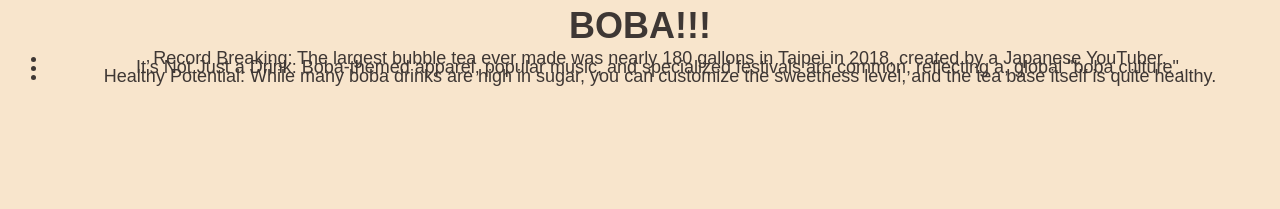
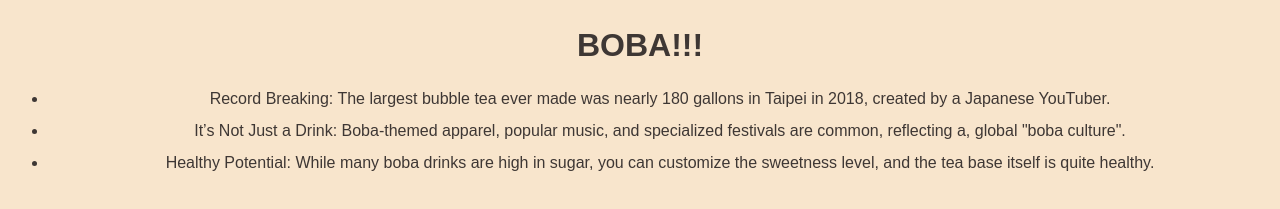
Before and after one commit to nstewk09/website, a plain HTML site: page index.html in a window 1280 px wide. Shown: the part 161-370 px from the top of the page. Drawn offline with Linux system fonts and the light colour scheme.

Commit message:
Fix body styles in style.css by correcting line-height and font-size

```diff
--- a/style.css
+++ b/style.css
@@ -7,6 +7,6 @@ body {
     font-family: 'Google Sans Flex', sans-serif;
     background: #f8e5cc;
     color: #3e3734;
-    line-height: 9px;
-    font-size: 18px;
+    line-height: 32px;
+    font-size: 16px;
 }
```
